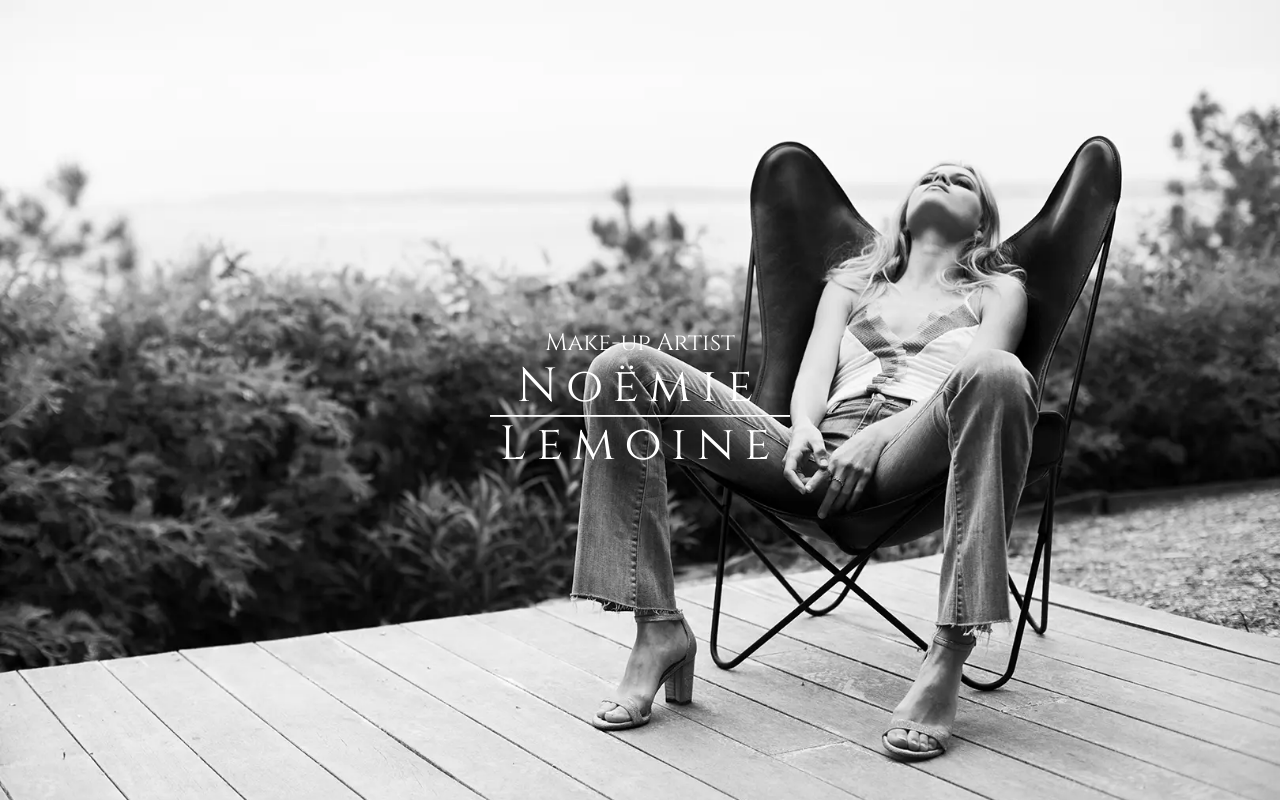
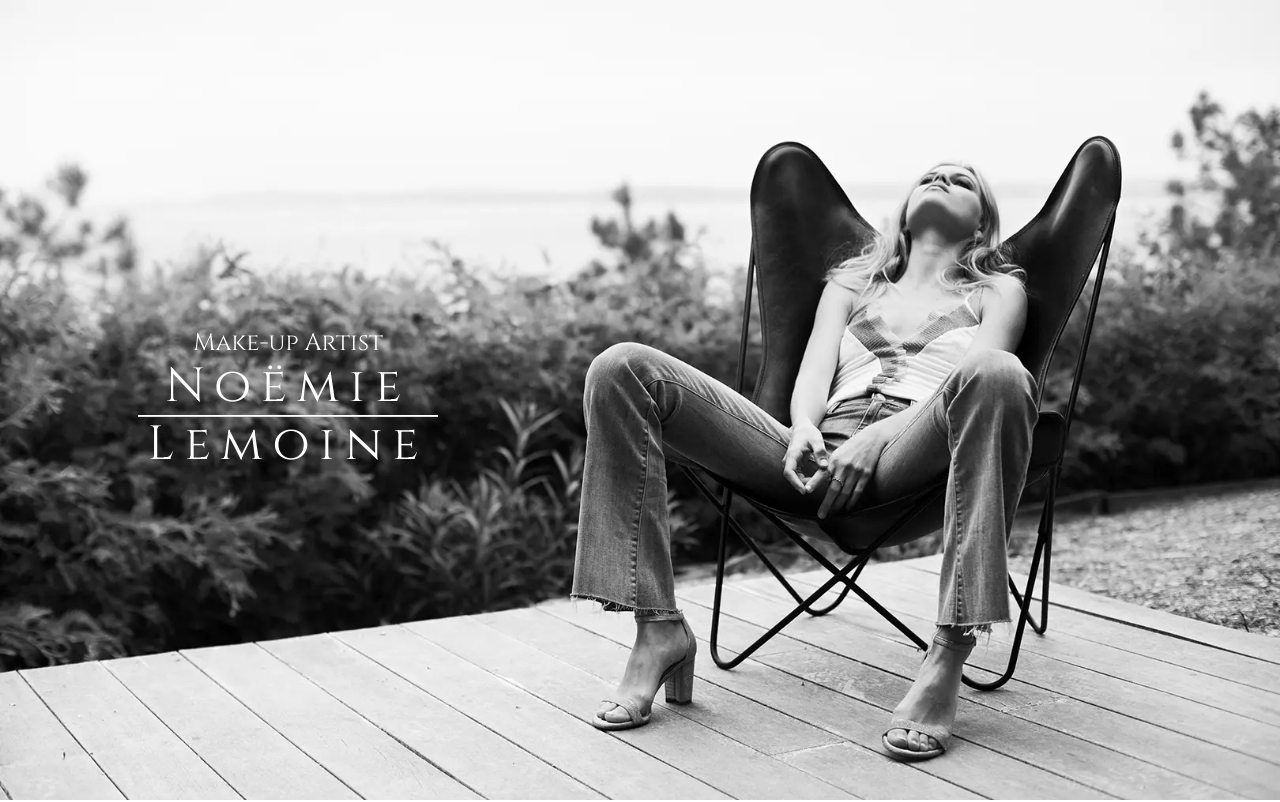
Before and after one commit to nicolasgodineau/Noemie_lemoine, a React (Create React App) app: page / in a window 1280 px wide. Shown: the top 802 px of the page. Built offline with nearby package versions, Linux system fonts and the light colour scheme.

Commit message:
Ajustement de la position du logo

```diff
--- a/src/pages/Home.jsx
+++ b/src/pages/Home.jsx
@@ -28,7 +28,6 @@ export default function Home() {
                     backgroundPosition: "center",
                     overflowY: "scroll",
                     overflowX: "hidden",
-
                     [theme.breakpoints.down("md")]: {
                         backgroundPosition: "87% 50%",
                     },
@@ -38,10 +37,15 @@ export default function Home() {
                     maxWidth="xxs"
                     disableGutters
                     sx={{
+                        marginLeft: "10%",
+                        marginRight: "auto",
                         height: "100%",
                         display: "flex",
                         flexDirection: "column",
                         justifyContent: "center",
+                        [theme.breakpoints.down("md")]: {
+                            marginLeft: "auto",
+                        },
                     }}
                 >
                     <Container disableGutters>
```
